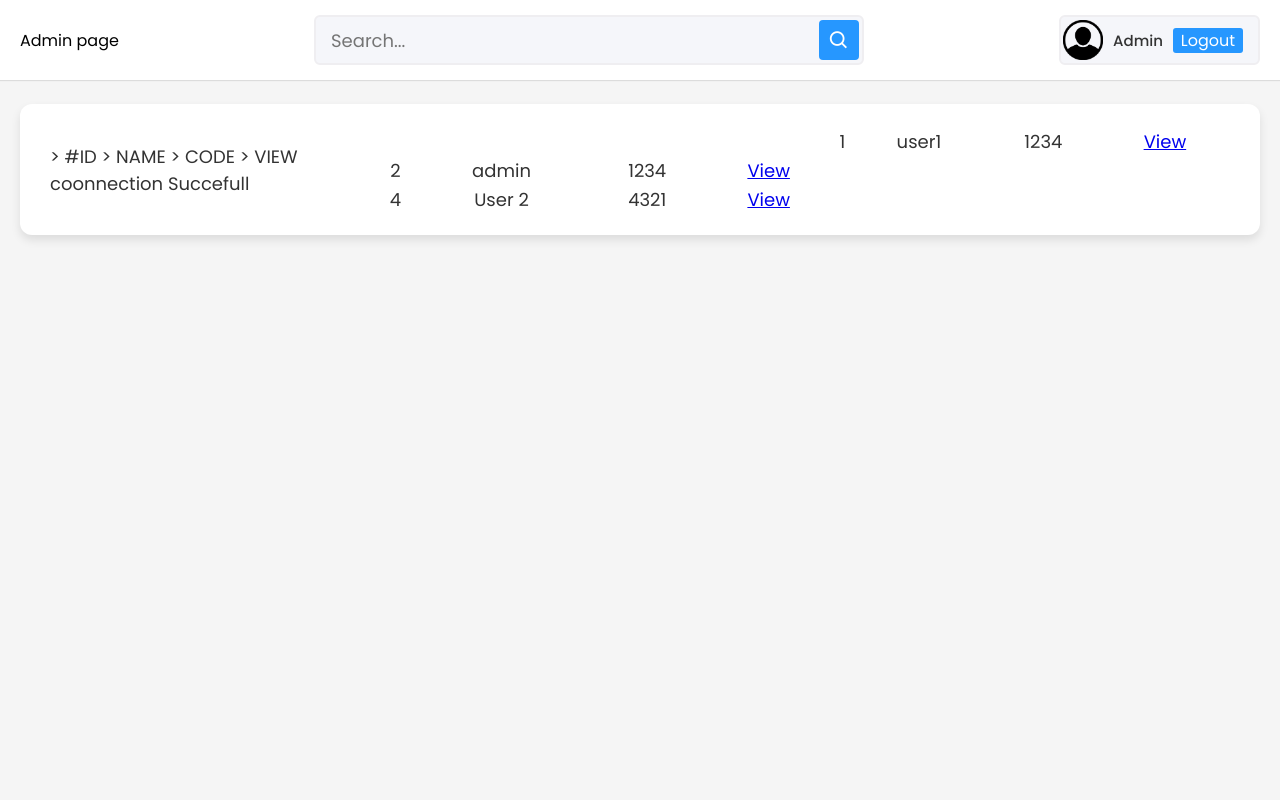
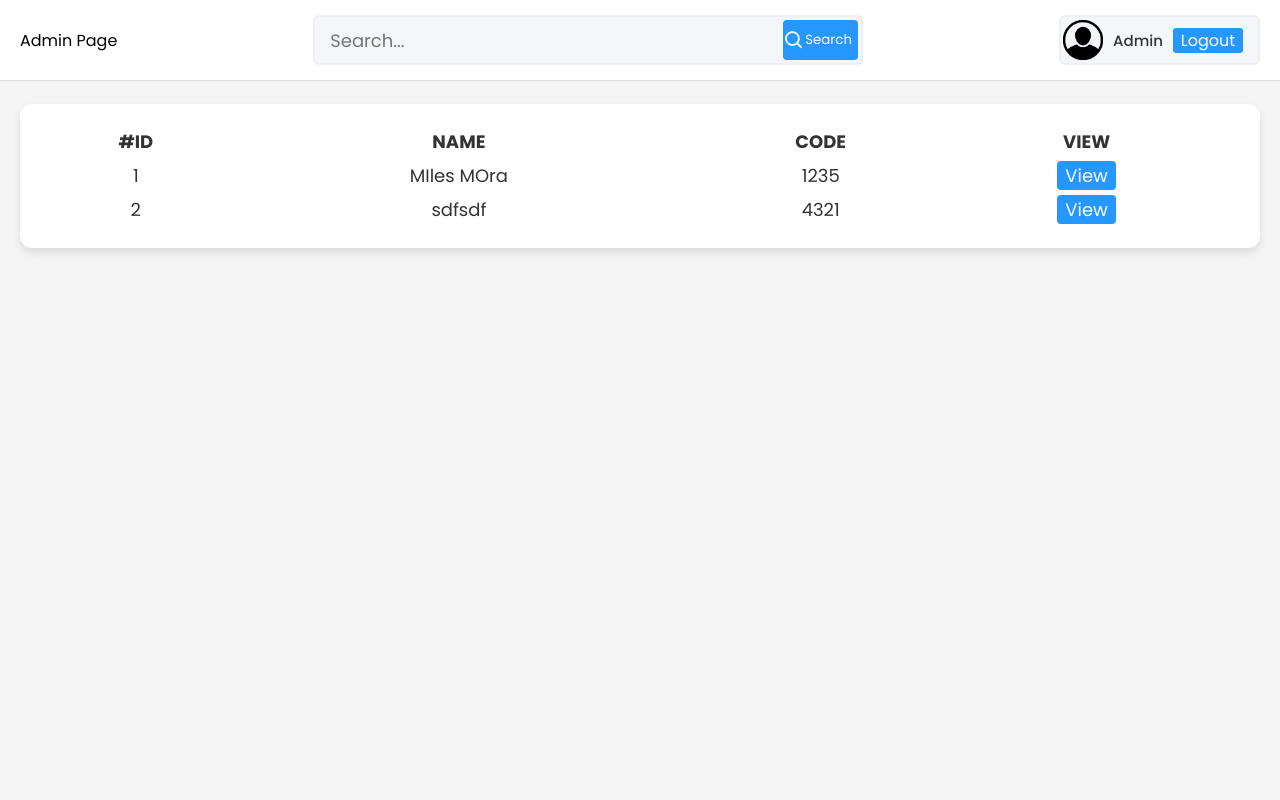
Before and after one commit to SaratGayen/Feedback, a PHP site: page /admin.php in a window 1280 px wide. Run offline with PHP 8.4, Linux system fonts and the light colour scheme; data comes from the database, SQL or seed files in the repository; both versions use the stored data as it was after the commit.

Commit message:
Updated Admin Page
ADmin css

```diff
--- a/admin.php
+++ b/admin.php
@@ -15,11 +15,11 @@ session_start();
   <section class="home-section">
     <nav>
       <div class="sidebar-button">
-        <span class="dashboard">Admin page</span>
+        <span class="dashboard">Admin Page</span>
       </div>
       <div class="search-box">
         <input type="text" placeholder="Search...">
-        <i class='bx bx-search' ></i>
+        <div class="sr"><i class='bx bx-search'></i><button>Search</button></div>
       </div>
       <div class="profile-details">
         <img src="img/user.png" alt="">
@@ -33,23 +33,22 @@ session_start();
       <div class="student-boxes">
           <table>
             <tr>
-              <th rowspan="2"></th>>
-                #ID
-              </th>
-              <th rowspan="2"></th>>
-                NAME
-              </th>
-              <th rowspan="2"></th>>
-               CODE
-              </th>
-              <th rowspan="2"></th>>
-                VIEW
-              </th>
+              <th>#ID</th>
+
+              <th> NAME</th>
+
+
+              <th>CODE</th>
+
+
+              <th>VIEW</th>
+
+
             </tr>
 <?php
 
 include_once "php/connection.php";
- $q = "select * from users ";
+ $q = "select * from sfd ";
 
  $query = mysqli_query($con,$q);
 
@@ -60,18 +59,17 @@ include_once "php/connection.php";
     //echo
     ?>
         <tr>
-
                 <td>
                      <?php echo $res['user_id'];  ?>
                </td>
                 <td>
-                  <?php echo $res['username'];  ?>
+                    <?php echo $res['name'];  ?>
                 </td>
                  <td>
                      <?php echo $res['code'];  ?>
                  </td>
                  <td>
-                <a href="#" class="btn btn-info btn-sm">View</a>
+                      <a href="#" class="view">View</a>
                  </td>
        </tr>
     <?php
--- a/php/connection.php
+++ b/php/connection.php
@@ -5,9 +5,7 @@
   $dbname = "feedback";
 
   $con = mysqli_connect($hostname, $username, $password, $dbname);
-if($con){
+if(!$con){
   echo"coonnection Succefull";
-  }else{
-    echo "connection not succfull";
   }
 ?>
--- /dev/null
+++ b/print.js
@@ -0,0 +1,2 @@
+// Write a message to the console.
+console.log('hello world!');
--- a/style/admin.css
+++ b/style/admin.css
@@ -46,20 +46,31 @@ nav .search-box input{
   font-size: 18px;
   padding: 0 15px;
 }
+.sr{
+     position: absolute;
+     height: 40px;
+     width: 75px;
+     background: #2697FF;
+     color: #fff;
+     border-radius: 4px;
+     transform: translateY(-50%);
+     right: 5px;
+     top: 50%;
+     display: flex;
+     justify-content: flex-start;
+   }
 nav .search-box .bx-search{
-  position: absolute;
-  height: 40px;
-  width: 40px;
-  background: #2697FF;
-  right: 5px;
-  top: 50%;
-  transform: translateY(-50%);
-  border-radius: 4px;
   line-height: 40px;
   text-align: center;
-  color: #fff;
   font-size: 22px;
   transition: all 0.4 ease;
+}
+nav .search-box .sr button{
+  text-align: center;
+  background: none;
+  color: #fff;
+  border: none;
+  width: 40px;
 }
 .home-section nav .profile-details{
   display: flex;
@@ -128,13 +139,25 @@ nav .profile-details .admin_name{
     height: 25px;
     border-radius: 3px;
 }
+.view{
+    background: #2697FF;
+    color: #fff;
+    text-decoration: none;
+    width: 80px;
+    text-align: center;
+    height: 25px;
+    border-radius: 4px;
+    padding: 2px 8px;
+
+}
 table{
     width: 100%;
-    /* border: 1px solid black; */
     text-align: center;
+}
+tbody tr{
+   line-height: 2rem;
 
 }
-
 /* Responsive Media Query */
 @media (max-width: 1240px) {
 
```
Also changed, not shown: php/db.sql (+116 -7 lines). Lines whose indentation alone changed are shown as unchanged.
